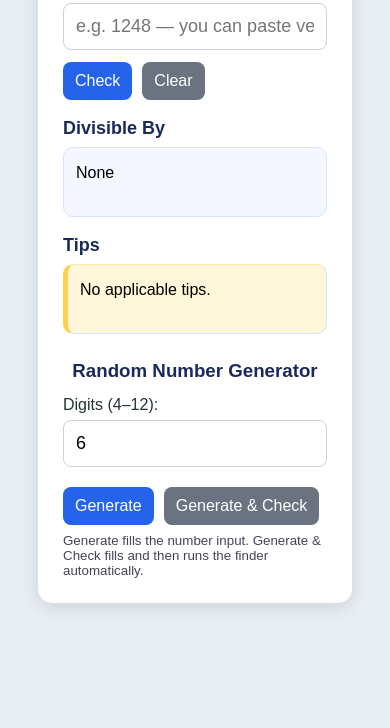
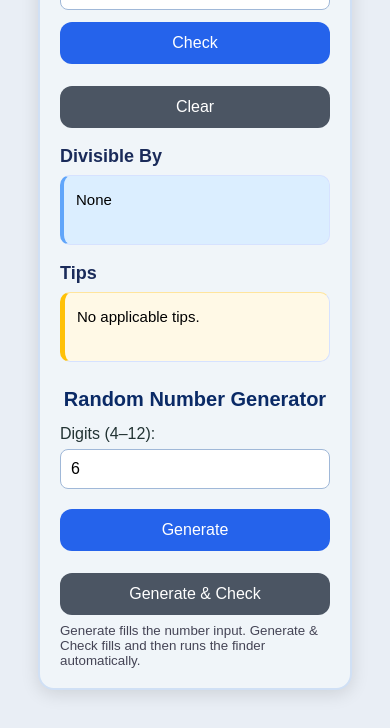
Before and after one commit to xBanyx/checker-generator, a plain HTML site: page index.html in a window 390 px wide. Shown: the part 162-890 px from the top of the page. Before the commit the page ends 844 px from the top, so only its background shows below. Drawn offline with Linux system fonts and the light colour scheme.

Commit message:
Update index.html

```diff
--- a/index.html
+++ b/index.html
@@ -3,6 +3,7 @@
 <head>
   <meta charset="utf-8" />
   <title>Simple Divisibility Finder</title>
+  <meta name="viewport" content="width=device-width, initial-scale=1.0">
   <style>
     body {
       font-family: Arial, sans-serif;
@@ -39,7 +40,7 @@
       border-color: #2563eb;
       box-shadow: 0 0 4px #a9c4ff;
     }
-    .row { display:flex; gap:10px; align-items:center; }
+    .row { display:flex; gap:10px; align-items:center; flex-wrap:wrap; }
     .row .small { width: 140px; }
     button {
       margin-top: 12px;
@@ -70,6 +71,7 @@
       font-size: 16px;
       line-height: 1.6;
       min-height:44px;
+      overflow-x:auto;
     }
     .tips {
       background: #fff7da;
@@ -78,7 +80,22 @@
     }
     .answers-row { display:flex; gap:12px; flex-wrap:wrap; align-items:center; }
     .answer-pill { padding:8px 12px; background:#fff; border-radius:20px; border:1px solid #d6e2ff; font-weight:600; }
-    small.note { color:#445; display:block; margin-top:8px }
+    small.note { color:#445; display:block; margin-top:8px; }
+
+    /* Mobile-only design */
+    @media (max-width: 480px) {
+      .box { padding: 20px; background: #f0f5f9; border-radius: 16px; border: 2px solid #d0e0f5; }
+      h2 { font-size: 22px; color: #0a2a66; }
+      h3 { font-size: 20px; color: #0a2a66; }
+      input[type=text], input[type=number] { font-size: 16px; padding: 10px; border-radius: 8px; border: 1px solid #a0b8d8; }
+      button { font-size: 16px; padding: 12px; border-radius: 12px; width: 100%; }
+      button.secondary { background: #4b5563; }
+      .row { flex-direction: column; gap: 10px; }
+      .answers-row { justify-content: flex-start; }
+      .result { background: #dbeeff; border-left: 4px solid #60a5fa; font-size: 15px; }
+      .tips { background: #fff9e6; border-left: 5px solid #ffc107; border-top: 1px solid #ffe59d; font-size: 15px; }
+      .answer-pill { padding: 6px 10px; font-size: 14px; }
+    }
   </style>
 </head>
 <body>
@@ -117,7 +134,6 @@ function sanitizeNumberInput(s) {
   s = String(s).trim();
   if (s.length === 0) return null;
   if (s[0] === '+') s = s.slice(1);
-  // only allow optional leading minus and digits 0-9
   if (!/^[\-]?[0-9]+$/.test(s)) return null;
   return s;
 }
```
